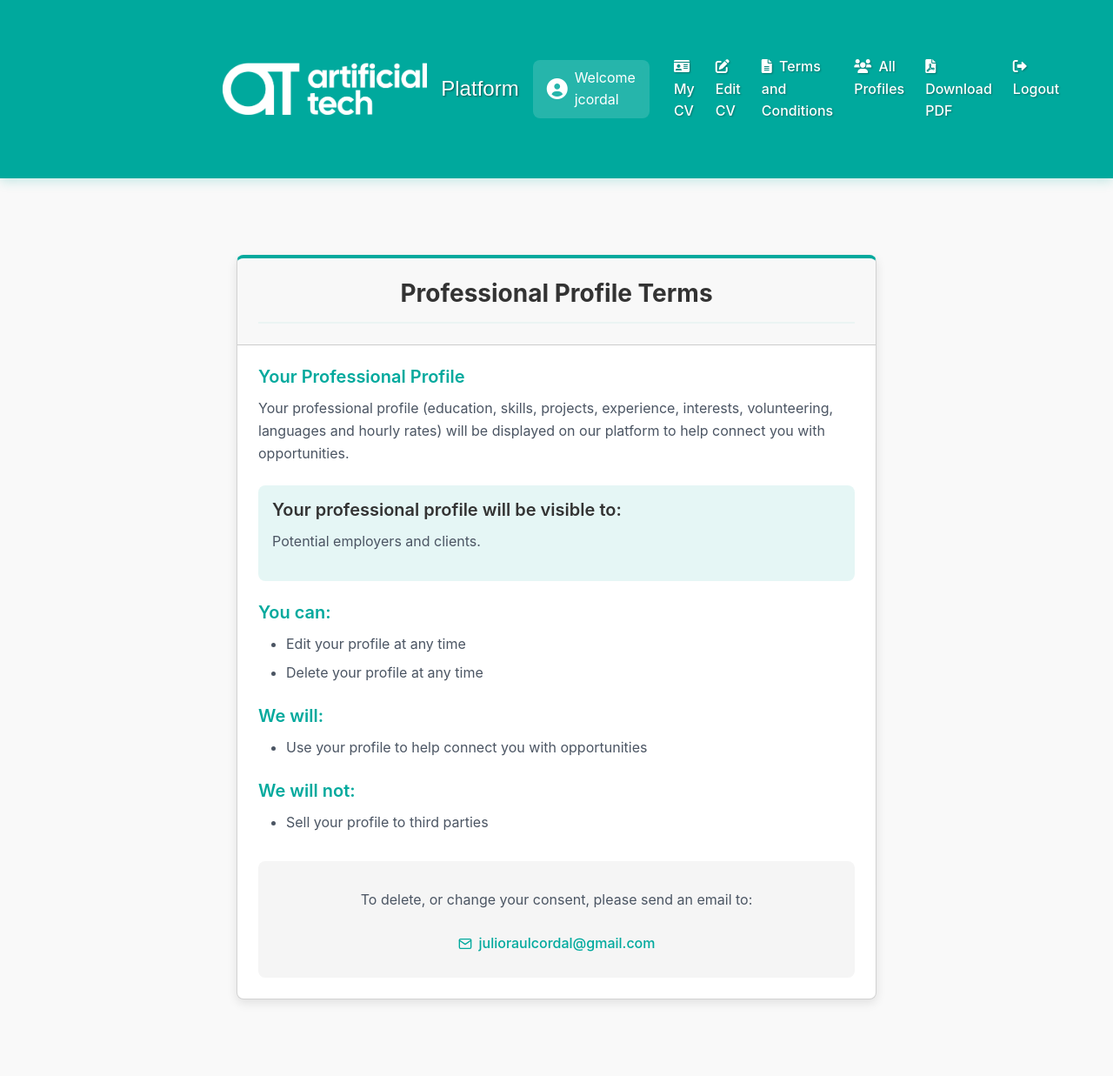
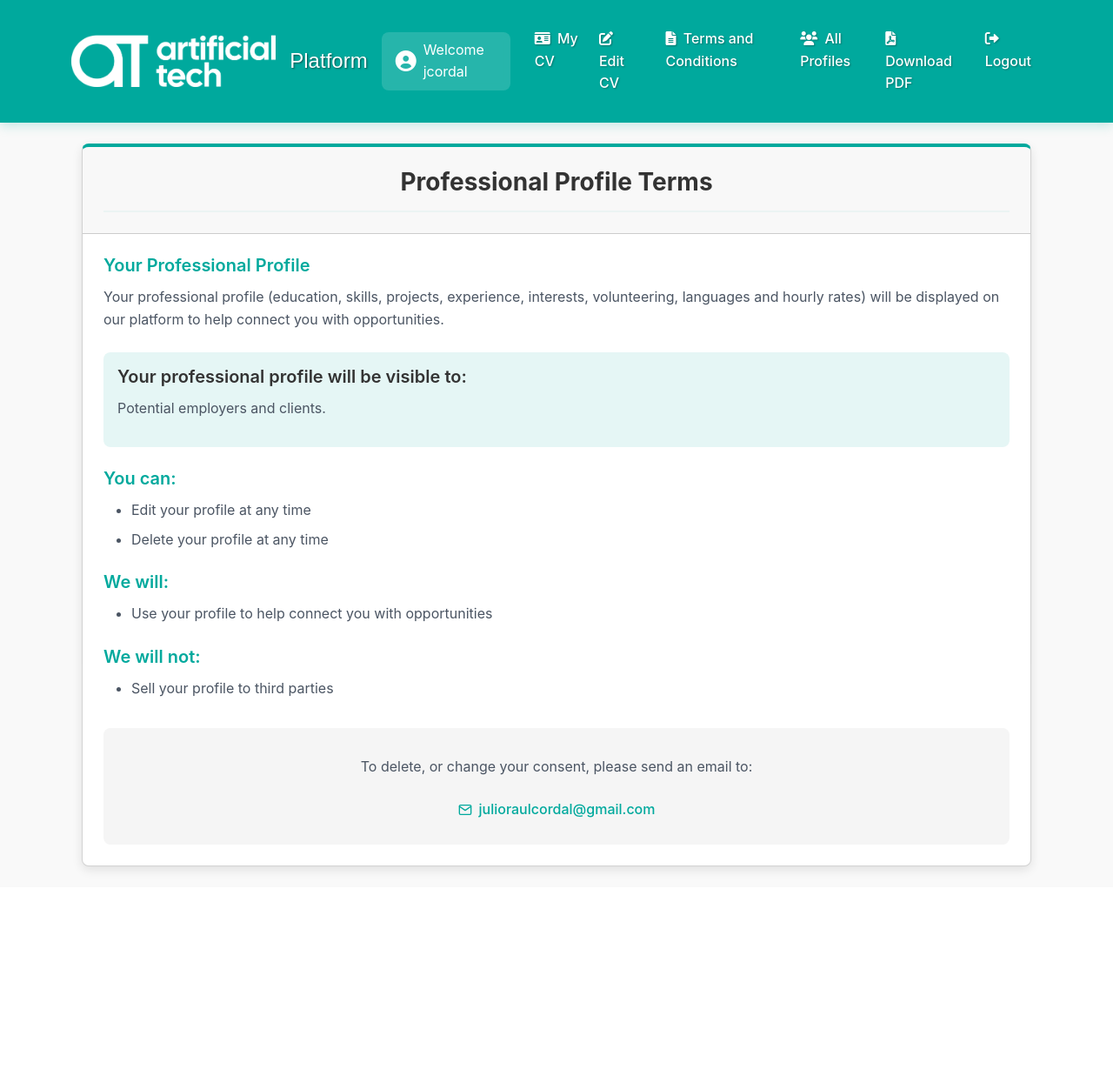
Before and after one commit to Jrcordal/Conectora, a Django app: page /users/terms-and-conditions/ in a window 1280 px wide. Shown: the whole page at 87% size. After the commit the page ends 1004 px from the top, so only its background shows below. Run offline with Django 5.2, Linux system fonts and the light colour scheme; a user stored in the database is signed in; some web fonts are replaced.

Commit message:
eliminado estilo personalizado container

```diff
--- a/apps/users/templates/users/terms_and_conditions.html
+++ b/apps/users/templates/users/terms_and_conditions.html
@@ -11,11 +11,7 @@
       padding: 0;
     }
 
-    .container {
-      max-width: 800px;
-      margin: 0 auto;
-      padding: 2rem 1rem;
-    }
+
 
     /* Card styles */
     .card {
```
